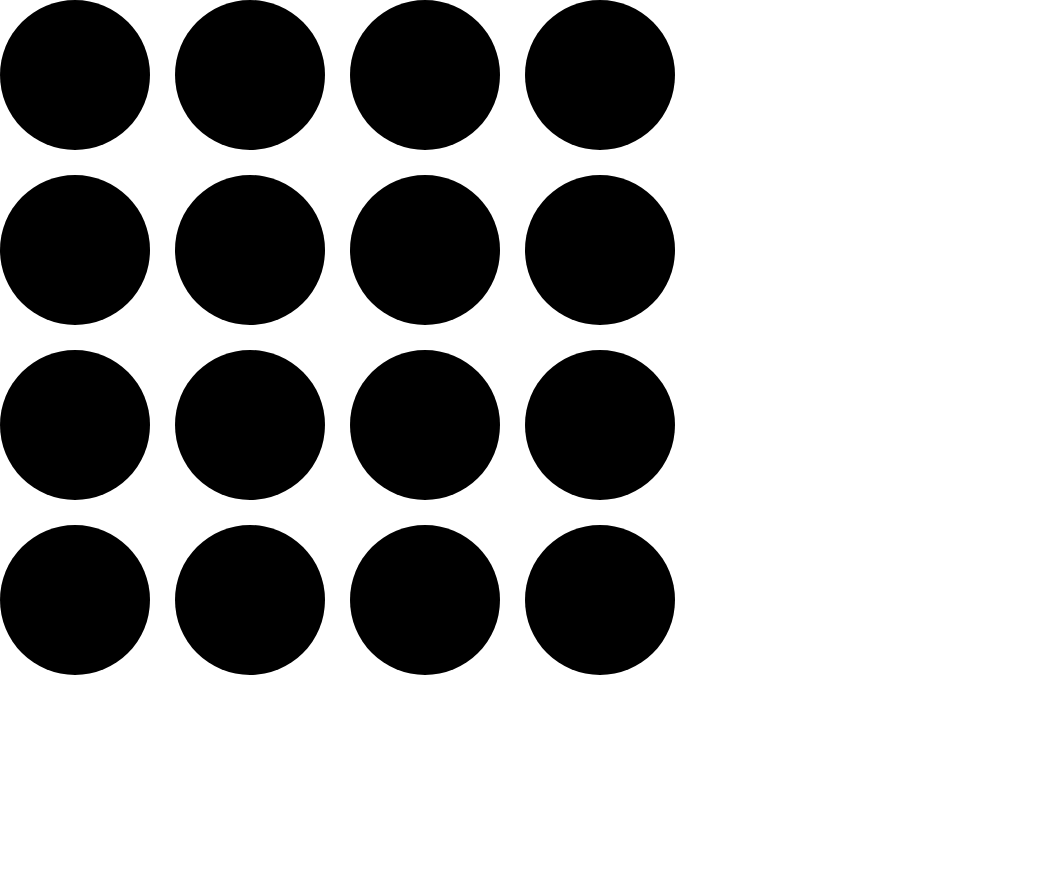
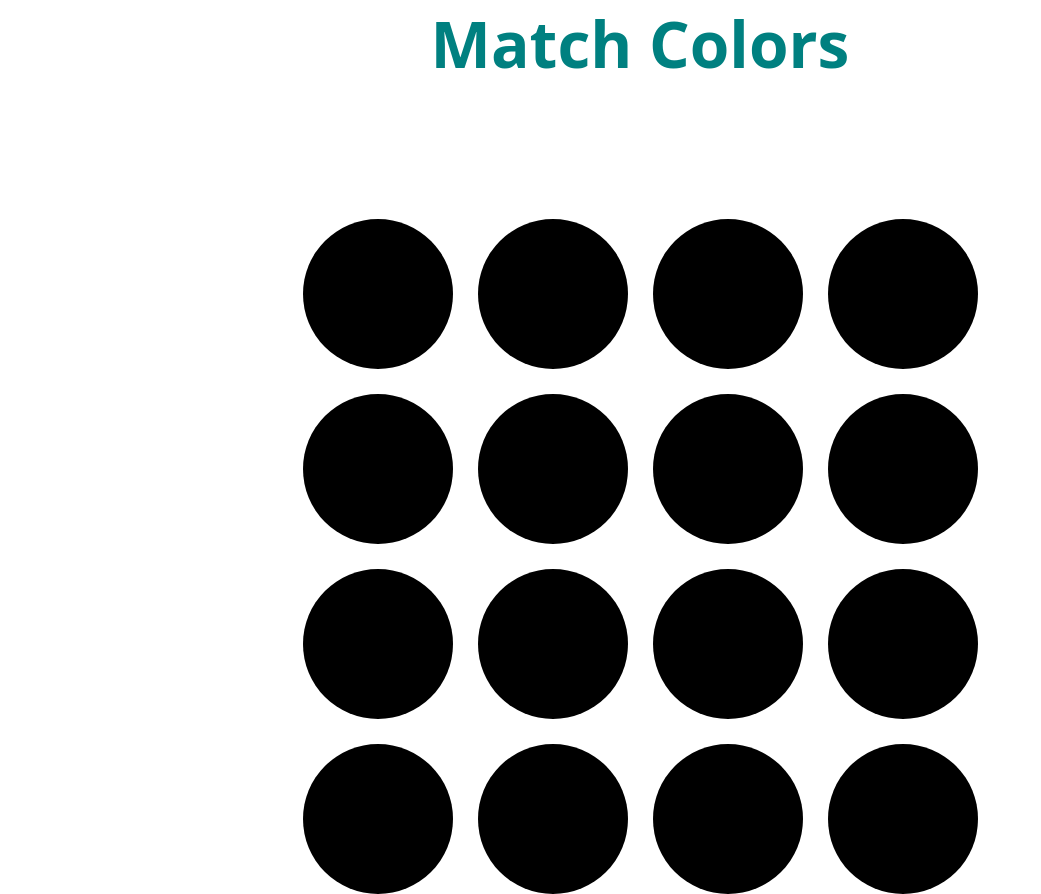
Before and after one commit to lordeadroid/match-colors, a React (Create React App) app: page / in a window 1280 px wide. Shown: the whole page, without its empty margins (0-1041 px from the left). Before the commit the page ends 800 px from the top, so only its background shows below. Built offline with nearby package versions, Linux system fonts and the light colour scheme.

Commit message:
Added Ready, Set, Go phrase

```diff
--- a/src/game.jsx
+++ b/src/game.jsx
@@ -1,5 +1,24 @@
 import { useEffect, useState } from 'react';
 import * as data from './cell-data.json';
+
+const CountDown = () => {
+  const vals = ['Ready', 'Set', 'Go', ''];
+  const [count, setCount] = useState(0);
+
+  useEffect(() => {
+    const intervalId = setInterval(() => {
+      if (count === 3) return;
+      setCount(count + 1);
+    }, 950);
+
+    return () => clearInterval(intervalId);
+  });
+  return (
+    <div className="counter">
+      <p>{vals[count]}</p>
+    </div>
+  );
+};
 
 const colors = {
   done: 'gray',
@@ -82,7 +101,13 @@ const Game = () => {
     if (click.length === 2) return check();
   };
 
-  return <Cells cellDetails={cellDetails} handleClick={handleClick} />;
+  return (
+    <div className="container">
+      <h1>Match Colors</h1>
+      <CountDown />
+      <Cells cellDetails={cellDetails} handleClick={handleClick} />
+    </div>
+  );
 };
 
 export default Game;
--- a/src/index.css
+++ b/src/index.css
@@ -3,6 +3,27 @@
   padding: 0px;
   font-family: system-ui, -apple-system, BlinkMacSystemFont, 'Segoe UI', Roboto,
     Oxygen, Ubuntu, Cantarell, 'Open Sans', 'Helvetica Neue', sans-serif;
+}
+
+h1 {
+  font-size: 4em;
+  color: teal;
+}
+
+p {
+  font-size: 2em;
+}
+
+.container {
+  text-align: center;
+  display: flex;
+  gap: 50px;
+  flex-direction: column;
+}
+
+.counter {
+  height: 2em;
+  text-align: center;
 }
 
 .cells {
@@ -11,6 +32,9 @@
   flex-wrap: wrap;
   flex-direction: row;
   gap: 25px;
+  margin: 0 auto;
+  text-align: center;
+  justify-content: center;
 }
 
 .cell {
```
